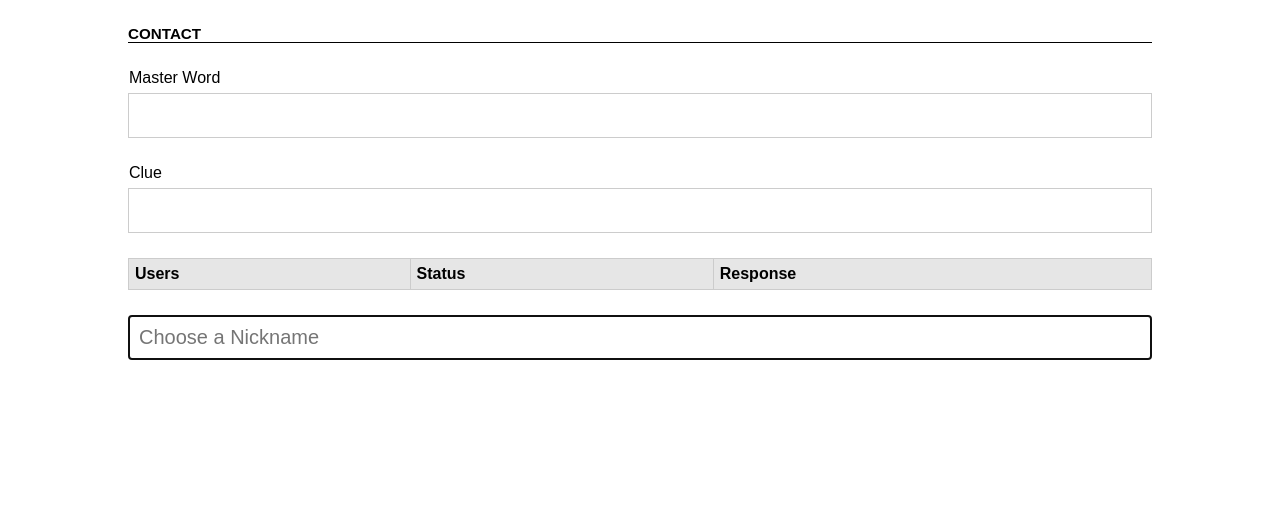
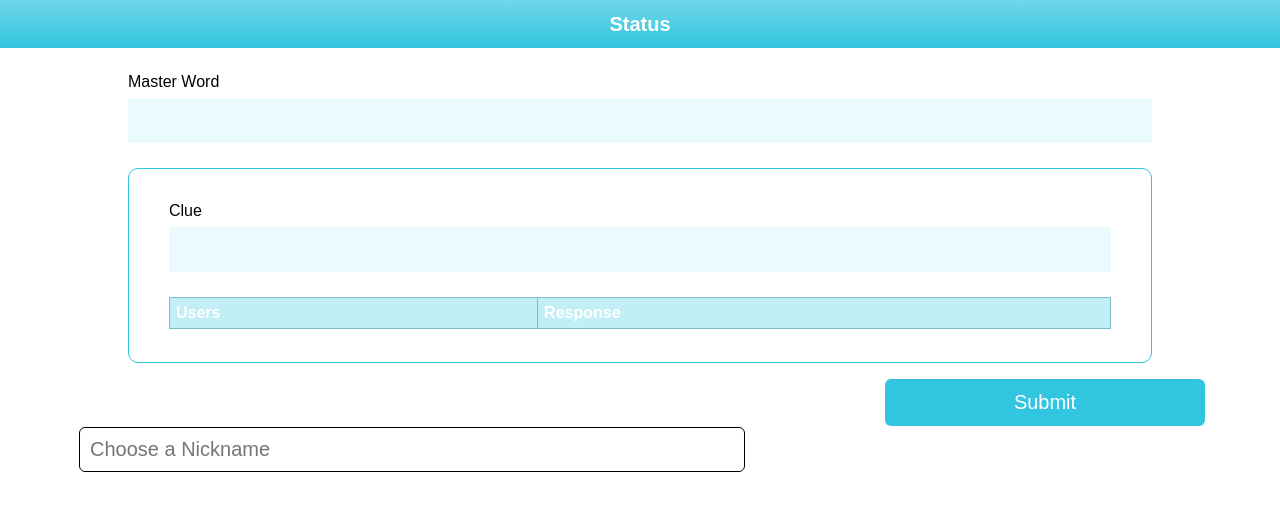
Before and after one commit to GHowlett/Contact-Word-Game, a website: page public/index.html in a window 1280 px wide. Drawn offline with nearby package versions, Linux system fonts and the light colour scheme; no server answers; files whose address does not match are found by name.

Commit message:
updated ui and changed on submit form events

```diff
--- a/public/gamelogic.js
+++ b/public/gamelogic.js
@@ -16,9 +16,7 @@ function WordsAndClues (visibleToWordMaster, visibleToClueGiver, visibleToPlayer
 // creates, renders, and adds player to active players array.
 function renderPlayer (player) {
 	$('table tr:last')
-		.after('<tr> <td>' + player.name + '</td> <td>' +
-			'status placeholder' + '</td>  <td>' +
-			'response placeholder' + '</td> </tr>' );
+		.after('<tr> <td>' + player.name + '</td> <td>' + 'response placeholder' + '</td> </tr>' );
 }
 
 function removePlayer (player) {
@@ -117,12 +115,11 @@ function chooseMasterWord (callback) {
 					.attr('disabled', false)
 					.attr('placeholder','Type in your secret word');
 				// on submit- disabling wordMaster's input
-				$('#input').on('keydown', function(e) {
-					if (e.which === 13) {
+				$('#gameForm').submit(function(e) {
+					e.preventDefault();
 						$("#input")
 							.attr('disabled', true)
 							.attr('placeholder','Your secret word is' + secret);
-					}
 				});
 			} else {
 			// for everyone else, keep input disabled and replace placeholder text with status
@@ -188,12 +185,12 @@ function greyInput (placeholder) {
 // returns a promise that binds function contexts to #input
 function getInput (placeholder) {
 	var deferred = new $.Deferred();
-	$('#input') // remove previous click handler
-		.off('keydown').focus()
-	  	.attr('placeholder', placeholder)
-	  	.on('keydown', function(e) {
-	 		if (e.which === 13)
-	 			deferred.resolveWith(this, [this.value]);
+	var input = $("#input");
+	$(input).attr('placeholder', placeholder);
+	$('#gameForm').submit(function(e) {
+	// remove previous click handler
+	 	e.preventDefault();
+	 	deferred.resolveWith(input, [input.val()]);
 	}); return deferred.promise()
 }
 
@@ -219,6 +216,7 @@ window.onload = function() {
 	})
 
 	chooseName();
+
 
 
 
--- a/public/index.html
+++ b/public/index.html
@@ -10,17 +10,22 @@
 </head>
 <body>
 
-	<h2 class="title">Contact</h2>
+<!-- 	<h2 class="title">Contact</h2> -->
+
+	<header>
+		<span class="game-status">Status</span>
+	</header>
 
 	<span class="master-word-box"></span>
 
+	<div class="gameArea">
 		<span class="clue-box"></span>
 
 		<table>
 			<thead class="header">
 				<tr>
 					<th class="users">Users</th>
-				<th class="status">Status</th>
+					<!-- <th class="status">Status</th> -->
 					<th class="response">Response</th>
 				</tr>
 			</thead>
@@ -29,8 +34,13 @@
 				</tr>
 			</tbody>
 		</table>
+	</div>
 
-	<input id="input" name="input" type="text"></input>
+	<form id="gameForm">
+ 		<input id="input" name="input" type="text">
+ 		<input id="submit" name="submit" type="submit">
+ </form>
+
 
 </body>
 </html>
--- a/public/style.css
+++ b/public/style.css
@@ -11,21 +11,37 @@ body {
 	font-size: 100%;
 }
 
+header {
+	height: 3em;
+	background-color: #60D1E6;
+	background-image: -webkit-gradient(linear, 0% 0%, 0% 100%, from(#70D7E9), to(#31C5DF));
+}
+
+.game-status {
+	display: block;
+	text-align: center;
+	line-height: 2.45em;
+	color: #fff;
+	font-weight: bold;
+	font-size: 1.25em;
+}
+
 .title {
 	width: 80%;
 	display: block;
 	margin: 25px auto 0;
-	text-transform: uppercase;
 	font-size: 0.95em;
 	border-bottom: 1px solid #000;
+	color: #31C5DF;
 }
 
 .master-word-box {
 	display: block;
+	background: #EBFAFC;
 	width: 80%;
 	margin: 50px auto 25px;
 	height: 45px;
-	border: 1px solid #ccc;
+	/*border-bottom: 1px solid #ccc;*/
 }
 
 .master-word-box:before {
@@ -36,12 +52,21 @@ body {
 	margin-top: -25px;
 }
 
+.gameArea {
+	padding: 0.5em 2.5em;
+	border: 1px solid #31C5DF;
+	width: 80%;
+	margin: 25px auto;
+		border-radius: 10px;
+}
+
 .clue-box {
 	display: block;
-	width: 80%;
+	background: #EBFAFC;
+	width: 100%;
 	margin: 50px auto 25px;
 	height: 45px;
-	border: 1px solid #ccc;
+	/*border-bottom: 1px solid #ccc;*/
 }
 
 .clue-box:before {
@@ -70,23 +95,54 @@ input {
 }
 
 table {
-  width: 80%;
+  width: 100%;
   margin: 25px auto;
   border-collapse: collapse;
 }
 
 tr:nth-of-type(odd) {
-  background: #F7F7F7;
+  background: #EBFAFC;
 }
 
 th {
-  background: #E6E6E6;
+  background: #C2EEF5;
   color: #000;
   font-weight: bold;
+  color: #fff;
 }
 
 td, th {
   padding: 6px;
-  border: 1px solid #ccc;
+  border: 1px solid #7EBDD1;
   text-align: left;
 }
+
+form {
+	margin-top: 4em;
+}
+
+input {
+	width: 52%;
+	border-radius: 6px;
+	padding: 0.5em;
+	float: left;
+	margin-left: 3.95em;
+}
+
+input[type=submit] {
+	background: #31C5DF;
+	border-radius: 6px;
+	color: #fff;
+	margin-top: 10px;
+	padding: 0.62em;
+	border: 0;
+	float: right;
+	width: 25%;
+	margin-right: 3.75em;
+	margin-top: -2.4em;
+}
+
+input[type=submit]:hover {
+	background: #1FAAC2;
+	cursor: pointer;
+}
```
Lines whose indentation alone changed are shown as unchanged.
